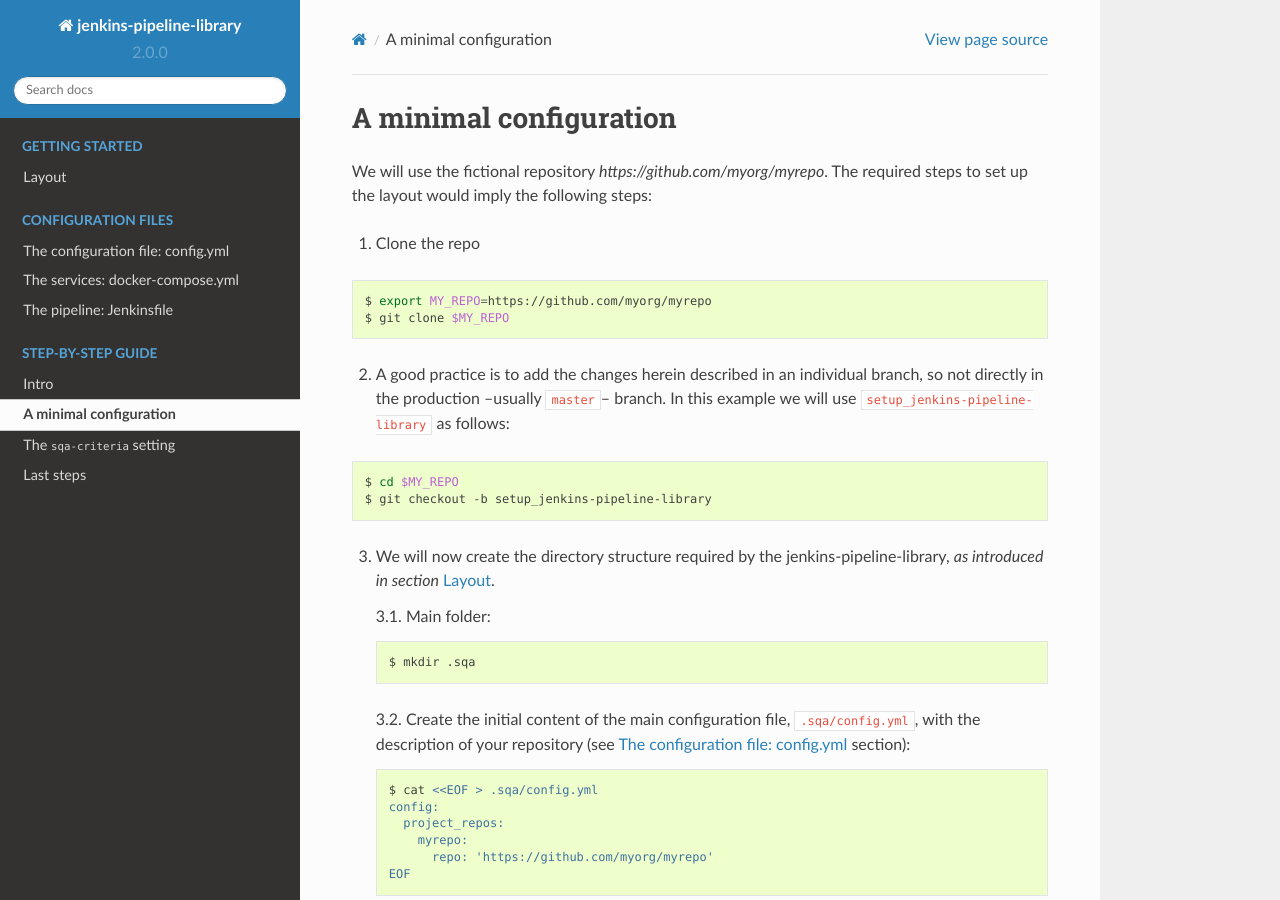
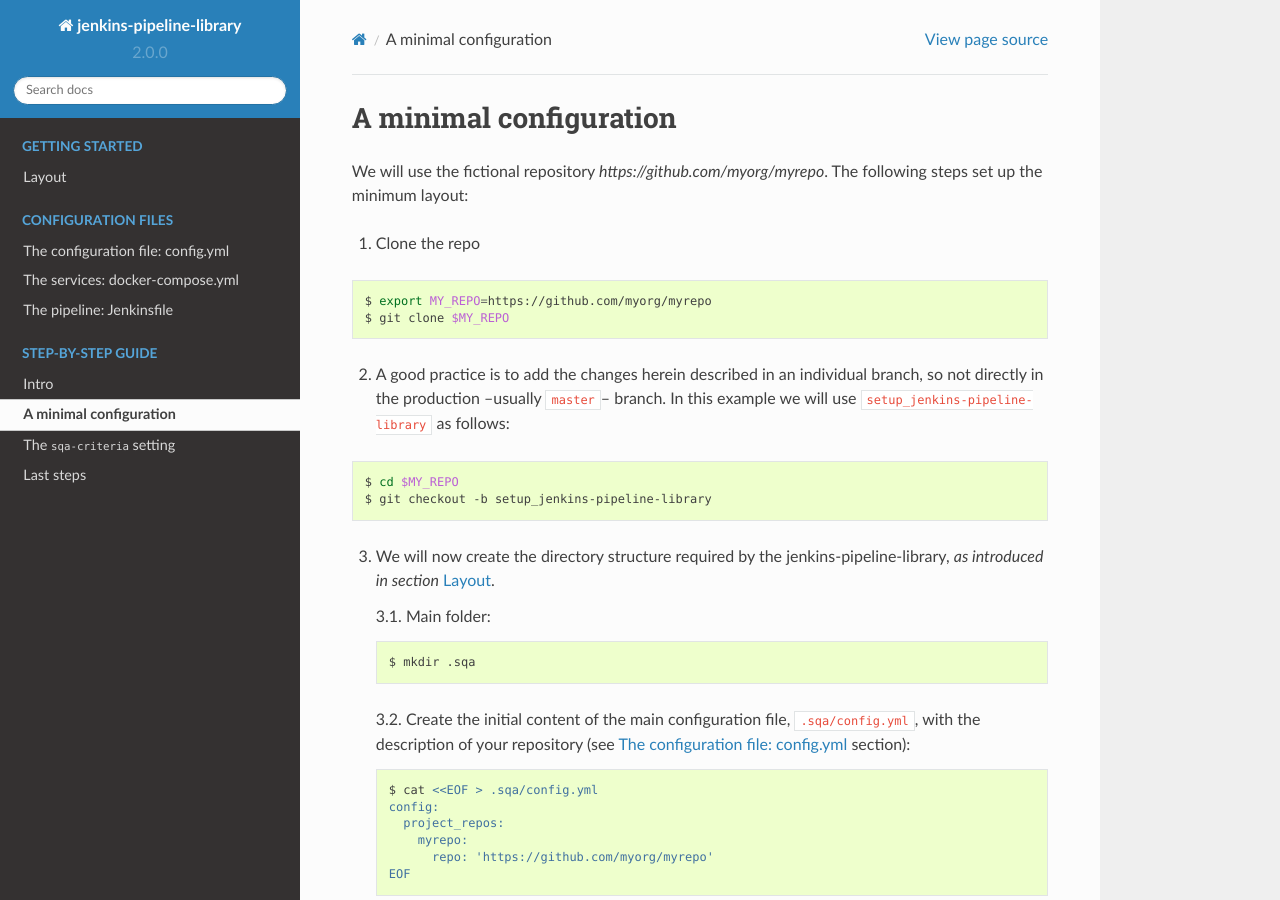
Before and after one commit to indigo-dc/jenkins-pipeline-library, a Sphinx documentation site: the page built from docs/user/step_by_step/min_configuration.rst, in a window 1280 px wide and 900 px high. Built offline with Sphinx 7.4.7 and the Read the Docs theme 2.0.0, drawn with Linux system fonts in a browser that asks for light colours.

Commit message:
correct introductory paragraph

```diff
--- a/docs/user/step_by_step/min_configuration.rst
+++ b/docs/user/step_by_step/min_configuration.rst
@@ -1,7 +1,7 @@
 A minimal configuration
 =======================
 We will use the fictional repository *https://github.com/myorg/myrepo*. The
-required steps to set up the layout would imply the following steps:
+following steps set up the minimum layout:
 
 1. Clone the repo
 
```
